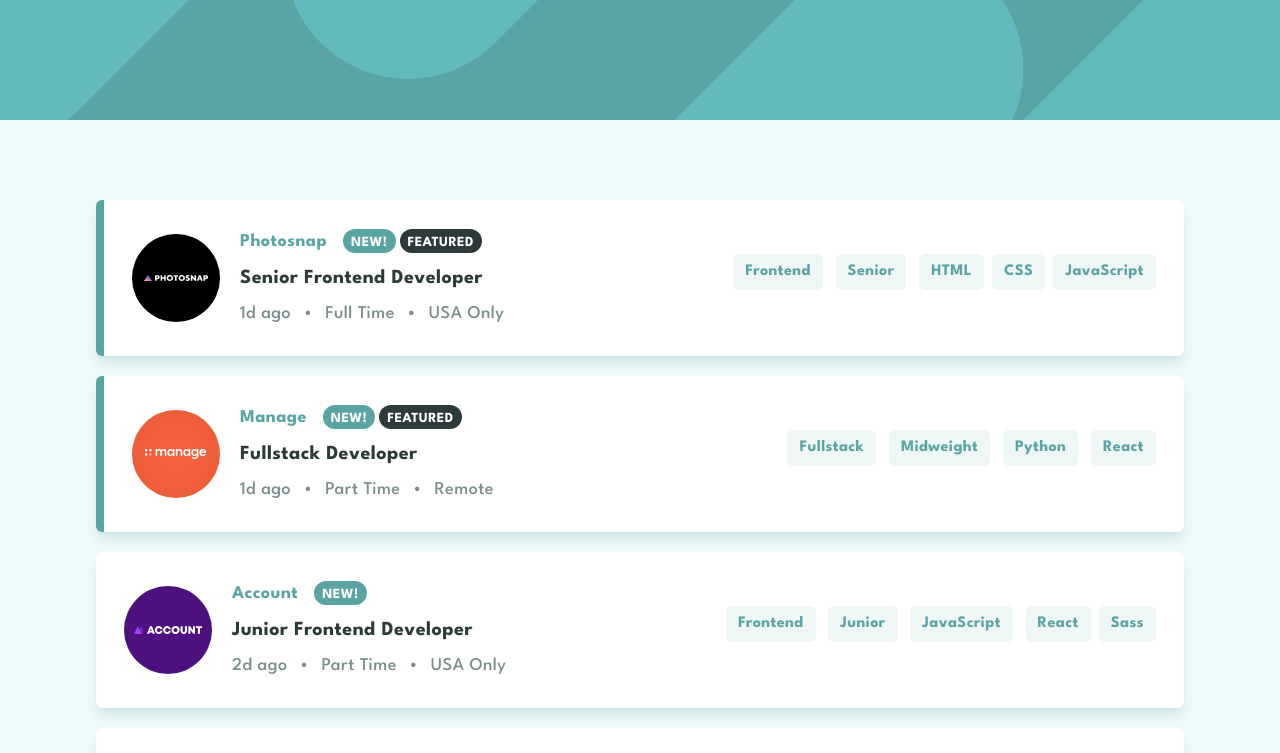
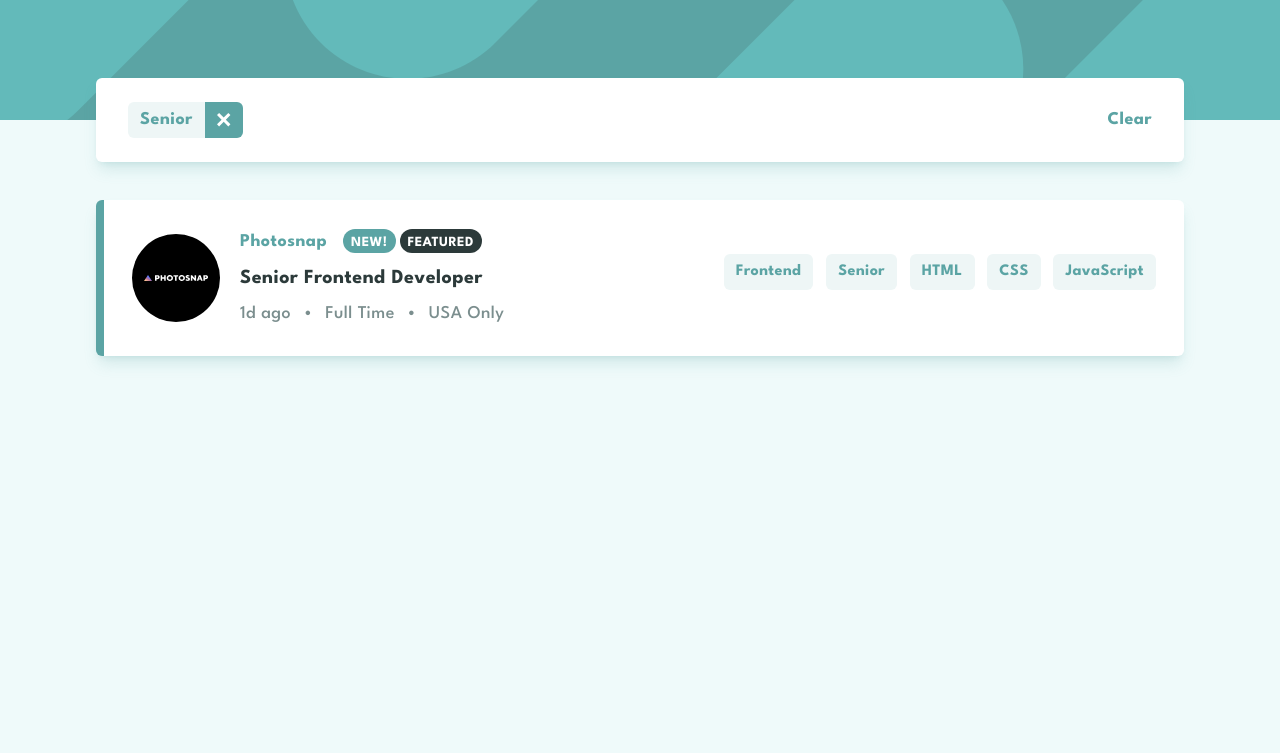
Before and after one commit to Afnanmk/static-job-listings, a plain HTML site: page index.html in a window 1280 px wide. Both pictures are taken after a click on the button "Senior". Shown: the top 753 px of the page. Drawn offline with nearby package versions, Linux system fonts and the light colour scheme.

Commit message:
added filtering feature

```diff
--- a/index.html
+++ b/index.html
@@ -67,22 +67,22 @@
     <main class="h-10 container w-[85%] max-w-[1440px] mx-auto relative">
 
       <div id="filterBar" class="hidden flex justify-between font-bold rounded-md text-primary tracking-wide bg-white absolute w-full left-[50%] -translate-x-[50%] -translate-y-[50%] py-6 px-8 shadow-lg shadow-primary/20 ">
-         <!-- <div class="flex flex-wrap gap-5" id="filterTags">
-          <div class="flex" id="tag1">
+          <div class="flex flex-wrap gap-5" id="filterTags">
+          <!-- <div class="flex" id="tag1">
             <div class="bg-filterBg py-1 px-3 rounded-l-md">Frontend</div>
             <button class="bg-primary px-3 rounded-r-md transition duration-200 ease-in hover:bg-dark"><img src="images/icon-remove.svg" alt="Remove Icon"></button>
           </div>
           <div class="flex" id="tag2">
             <div class="bg-filterBg py-1 px-3 rounded-l-md">Senior</div>
             <button class="bg-primary px-3 rounded-r-md transition duration-200 ease-in hover:bg-dark"><img src="images/icon-remove.svg" alt="Remove Icon"></button>
-          </div>
-         </div> -->
+          </div> -->
+         </div>
         <button id="clear" class="hover:underline">Clear</button>
       </div>
 
 
       <!-- JOB LIST STARTS -->
-      <div id="jobList" class="pt-[5rem] pb-24">
+      <div id="jobList" class="pt-20 pb-24">
 
       </div>
     </main>
--- a/main.js
+++ b/main.js
@@ -4,10 +4,12 @@ const filterBar =  document.querySelector("#filterBar")
 const clear = document.querySelector("#clear")
 
 // Global Variables
-
+let filterAdded = {}
 
 
 // fetch is used to get the data from data.json file dynamically in html.
+
+
   fetch('./data.json')
   .then(res => {
      if(!res.ok) {
@@ -18,13 +20,14 @@ fetch('./data.json')
    .then(data => {
       data.forEach(data => {
 
-        let language = data.languages.map(lang => `<button class="filterBtns tracking-wide bg-filterBg py-1 px-3 rounded-md transition duration-200 ease-in hover:bg-primary hover:text-white"><span>${lang}</span></button>`).join('')
+          let language = data.languages.map(lang => `<button class="filterBtns tracking-wide bg-filterBg py-1 px-3 rounded-md transition duration-200 ease-in hover:bg-primary hover:text-white">${lang}</button>`).join(' ')
 
-        let tool = data.tools.map(tool => `<button class="filterBtns tracking-wide bg-filterBg py-1 px-3 rounded-md transition duration-200 ease-in hover:bg-primary hover:text-white"><span>${tool}</span></button>`).join('')
+          let tool = data.tools.map(tool => `<button class="filterBtns tracking-wide bg-filterBg py-1 px-3 rounded-md transition duration-200 ease-in hover:bg-primary hover:text-white">${tool}</button>`).join(' ')
 
 
           // Add job list in the job list container
-        joblistContainer.insertAdjacentHTML('beforeend', `<div class="card max-[767px]:flex-col max-[767px]:items-start max-[767px]:relative max-[767px]:mb-14 flex justify-between items-center rounded-md bg-white shadow-lg shadow-primary/20 p-7 max-[430px]:p-5 mb-5 ${data.featured ? "border-l-8" : ''} border-primary tracking-wide font-bold">
+
+          let cardHtml = `<div class="card max-[767px]:flex-col max-[767px]:items-start max-[767px]:relative max-[767px]:mb-14 flex justify-between items-center rounded-md bg-white shadow-lg shadow-primary/20 p-7 max-[430px]:p-5 mb-5 ${data.featured ? "border-l-8" : ''} border-primary tracking-wide font-bold">
           <div class="flex gap-5 items-center pr-8">
           <div class="max-[767px]:absolute max-[767px]:-top-8"><img class="max-w-none max-[767px]:w-[75%]" src="${data.logo}" alt="Company Logo"></div>
           <div class="max-[767px]:pt-4 max-[767px]:flex max-[767px]:flex-col max-[767px]:gap-3">
@@ -46,16 +49,70 @@ fetch('./data.json')
         </div>
         <div class="max-[767px]:border-[0.20px] max-[767px]:border-lightText max-[767px]:w-full max-[767px]:my-5"></div>
          <div class="tags text-primary gap-3 items-center text-[1rem]">
-         <button class="filterBtns tracking-wide bg-filterBg py-1 px-3 rounded-md transition duration-200 ease-in hover:bg-primary hover:text-white"><span>${data.role}</span></button>
-         <button class="filterBtns tracking-wide bg-filterBg py-1 px-3 rounded-md transition duration-200 ease-in hover:bg-primary hover:text-white"><span>${data.level}</span></button>
+           <button class="filterBtns tracking-wide bg-filterBg py-1 px-3 rounded-md transition duration-200 ease-in hover:bg-primary hover:text-white">${data.role}</button>
+           <button class="filterBtns tracking-wide bg-filterBg py-1 px-3 rounded-md transition duration-200 ease-in hover:bg-primary hover:text-white">${data.level}</button>
           ${language}
           ${tool}
          </div>
-      </div>`)
+        </div>`
+
+
+        joblistContainer.insertAdjacentHTML('beforeend', cardHtml)
       })
+
+const filterTablets = document.querySelectorAll('.filterBtns')
+const jobCards = document.querySelectorAll('.card')
+let target = ''
+
+
+
+function showFilterBar() {
+   filterBar.style.display = "flex"
+}
+
+function hideFilterBar() {
+  filterBar.style.display = "none"
+}
+
+joblistContainer.addEventListener('click', (e) => {
+  // let tarrget = e.target.closest('BUTTON').textContent
+
+   if(e.target.tagName === 'BUTTON') {
+
+      target = e.target.textContent
+      if(!filterAdded[target]) {
+        filterAdded[target] = true
+        console.log(filterAdded)
+
+     let tagHtml = `<div class="flex" id="tag1">
+     <div class="bg-filterBg py-1 px-3 rounded-l-md">${target}</div>
+     <button class="bg-primary px-3 rounded-r-md transition duration-200 ease-in hover:bg-dark"><img src="images/icon-remove.svg" alt="Remove Icon"></button>
+   </div>`
+
+     filterBar.querySelector('#filterTags').insertAdjacentHTML('beforeend', tagHtml)
+    showFilterBar()
+
+
+    const filterContents = Object.keys(filterAdded)
+    jobCards.forEach(card => {
+      const cardContent = card.textContent
+      const shouldShowCard = filterContents.every((filterContent) => cardContent.includes(filterContent))
+      card.style.display = shouldShowCard ? 'flex' : 'none'
     })
 
 
+      }
+   }
+
+
+})
+
+
+
+  })
+
+
+
+
+
 // functionality for filtering by tags
-const filterTablets = document.querySelectorAll('.filterBtns')
-const jobCards = document.querySelectorAll('.card')
```
Lines whose indentation alone changed are shown as unchanged.
